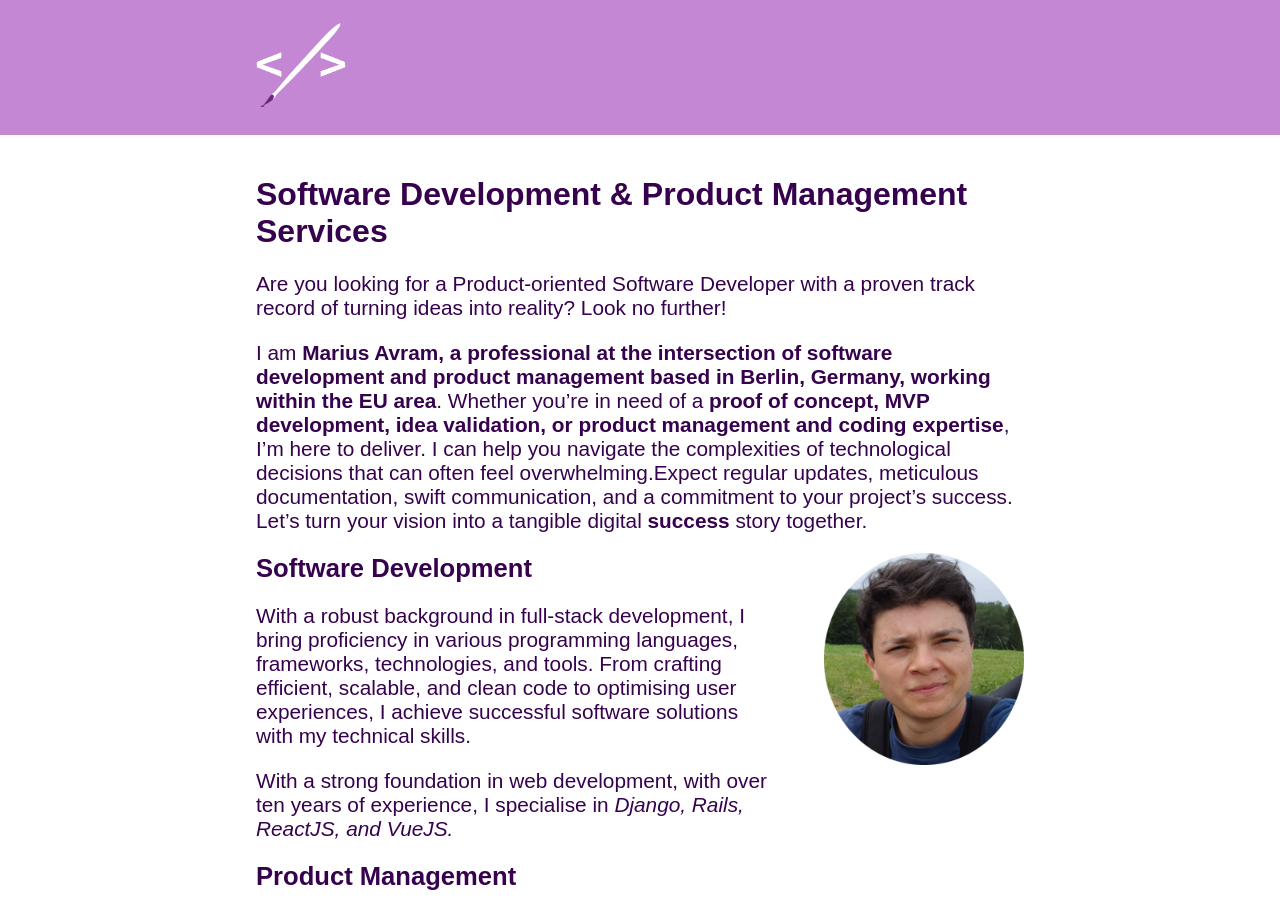
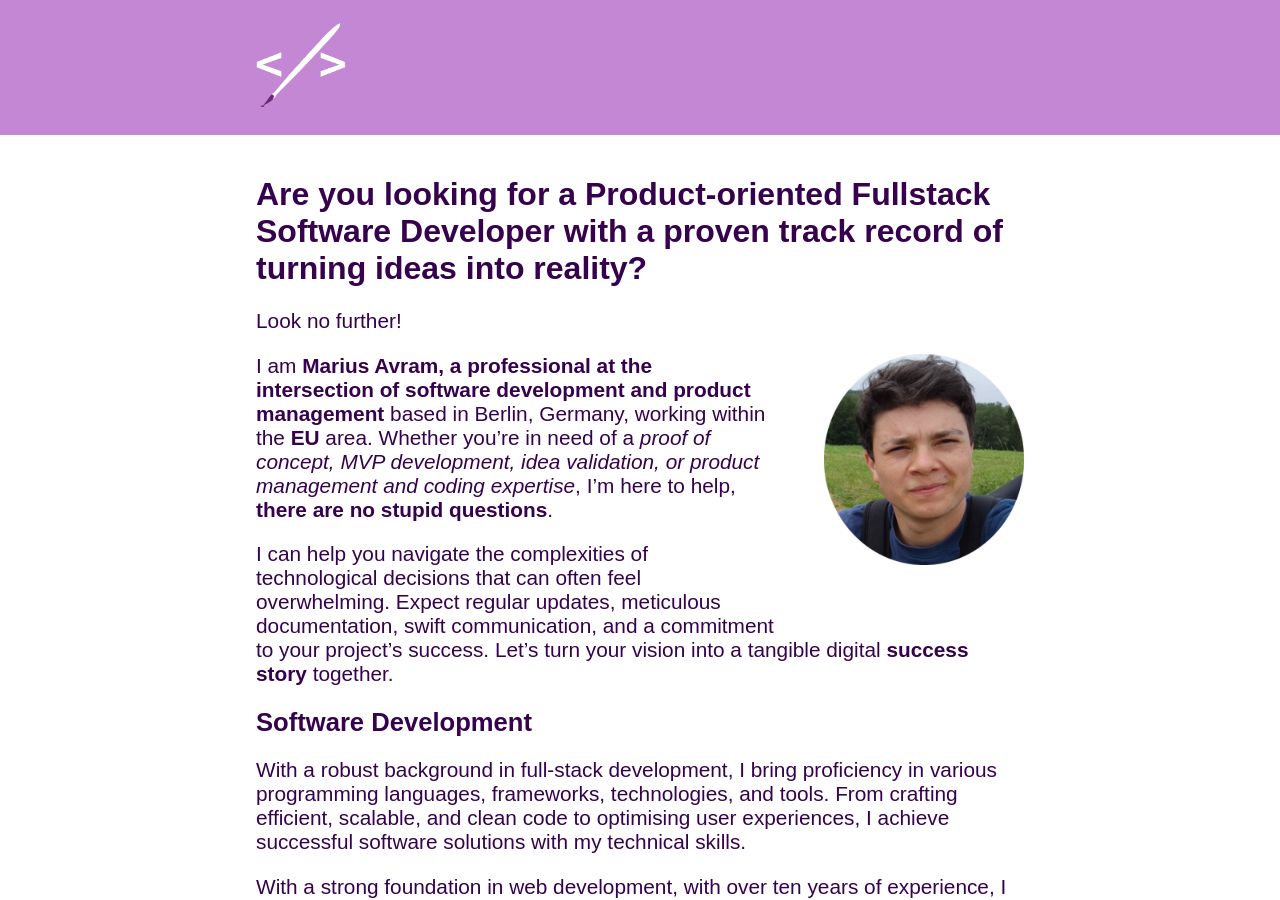
Before and after one commit to mariusavram91/mariusavram, a Jekyll site: the page built from pages/lets_work_together.md, in a window 1280 px wide and 900 px high. Built offline with Jekyll 4.4.1, drawn with Linux system fonts in a browser that asks for light colours; some of the changed text lies outside the part shown.

Commit message:
Fix some wording

```diff
--- a/pages/lets_work_together.md
+++ b/pages/lets_work_together.md
@@ -5,13 +5,15 @@ description: Product-oriented Software Developer based in Berlin for hire. Prove
 permalink: /lets_work_together/
 ---
 
-# Software Development & Product Management Services
+# Are you looking for a Product-oriented Fullstack Software Developer with a proven track record of turning ideas into reality?
 
-Are you looking for a Product-oriented Software Developer with a proven track record of turning ideas into reality? Look no further!
-
-I am **Marius Avram, a professional at the intersection of software development and product management based in Berlin, Germany, working within the EU area**. Whether you're in need of a **proof of concept, MVP development, idea validation, or product management and coding expertise**, I'm here to deliver. I can help you navigate the complexities of technological decisions that can often feel overwhelming.Expect regular updates, meticulous documentation, swift communication, and a commitment to your project's success. Let's turn your vision into a tangible digital **success** story together.
+Look no further!
 
 ![Marius Avram Profile Portrait](/assets/Marius_Avram_portrait.png){:class="portrait-lets-work"}{:loading="lazy"}
+
+I am **Marius Avram, a professional at the intersection of software development and product management** based in Berlin, Germany, working within the **EU** area. Whether you're in need of a _proof of concept, MVP development, idea validation, or product management and coding expertise_, I'm here to help, **there are no stupid questions**.
+
+I can help you navigate the complexities of technological decisions that can often feel overwhelming. Expect regular updates, meticulous documentation, swift communication, and a commitment to your project's success. Let's turn your vision into a tangible digital **success story** together.
 
 ## Software Development
 
```
Also changed, not shown: other parts of pages/lets_work_together.md (+19 -19 lines).
